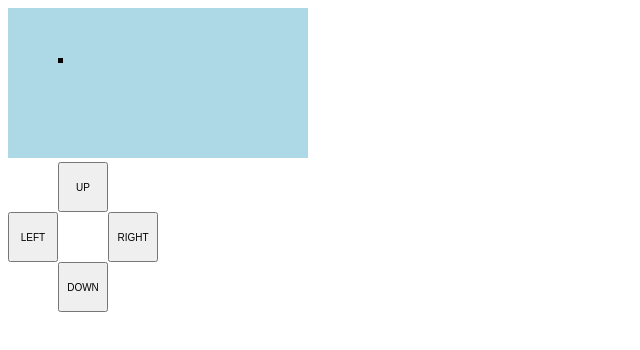
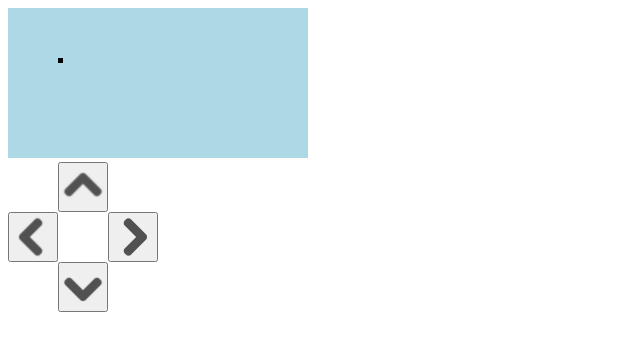
Before and after one commit to steff-mat/HvZ, a plain HTML site: page index.html in a window 1280 px wide. Shown: the whole page, without its empty margins (0-640 px from the left). Drawn offline with Linux system fonts and the light colour scheme.

Commit message:
Improve button design

```diff
--- a/index.html
+++ b/index.html
@@ -15,23 +15,23 @@
         <div class="empty-block">
             <div class="empty-block"></div>
             <button class="empty-block" id="toLeft">
-                <p>LEFT</p>
+                <img src="./src/arrowLeft.png">
             </button>
             <div class="empty-block"></div>
         </div>
         <div class="empty-block">
             <button class="empty-block" id="toUp">
-                <p>UP</p>
+                <img src="./src/arrowUp.png">
             </button>
             <div class="empty-block"></div>
             <button class="empty-block" id="toDown">
-                <p>DOWN</p>
+                <img src="./src/arrowDown.png">
             </button>
         </div>
         <div class="empty-block">
             <div class="empty-block"></div>
             <button class="empty-block" id="toRight">
-                <p>RIGHT</p>
+                <img src="./src/arrowRight.png">
             </button>
             <div class="empty-block"></div>
         </div>
--- a/src/style.css
+++ b/src/style.css
@@ -13,7 +13,14 @@
     height: 50px;
 }
 
-p {
+button {
+    display: flex;
+    justify-content: center;
+    align-items: center;
+}
+
+img {
+    padding: 0;
     margin: 0;
-    font-size: x-small;
+    border: 0;
 }
```
Also changed, not shown: src/arrowDown.png (added), src/arrowLeft.png (added), src/arrowRight.png (added), src/arrowUp.png (added).
